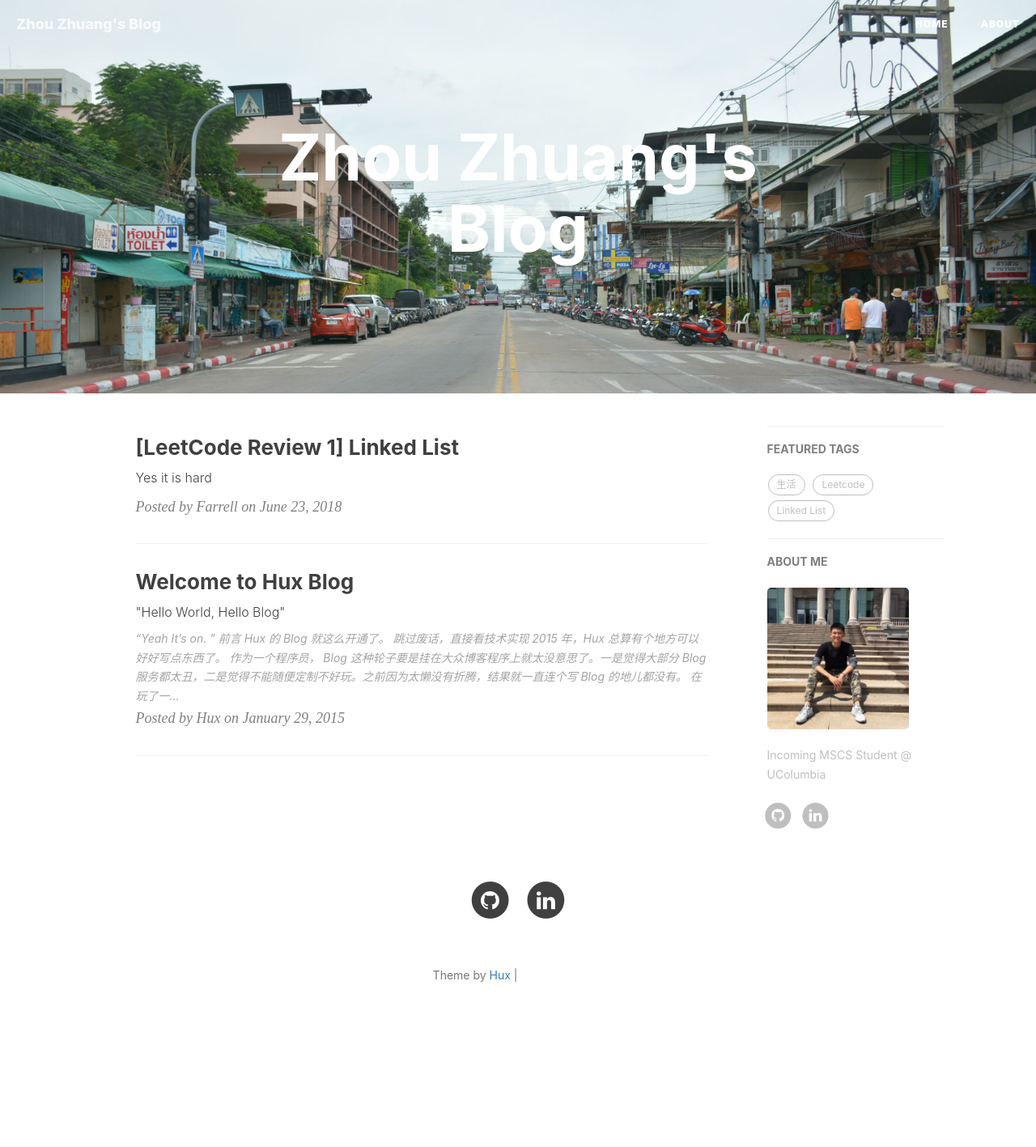
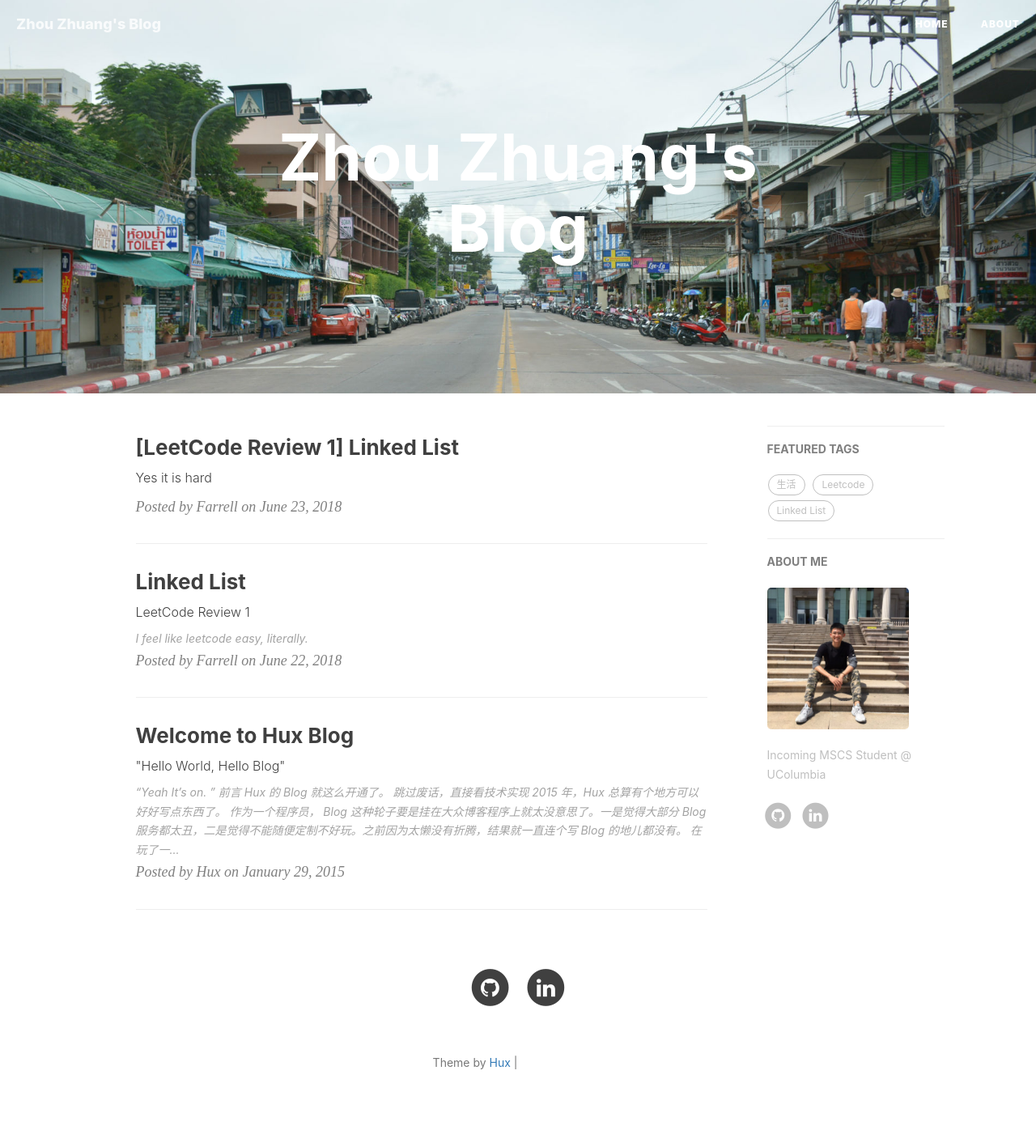
Before and after one commit to farrellsc/farrellsc.github.io, a Jekyll site: the page built from index.html, in a window 1280 px wide. Shown: the whole page at 81% size. Built offline with Jekyll 4.4.1, drawn with Linux system fonts in a browser that asks for light colours; nearby versions of some CDN libraries; the list of posts is cut into pages by our own code; comment, search, counter and statistics services are not loaded; before the commit the page ends 1309 px from its top, so only the background shows below that; grey boxes are pictures that could not be loaded.

Commit message:
version 1.0

```diff
--- a/_config.yml
+++ b/_config.yml
@@ -51,9 +51,9 @@
 #disqus_username: _your_disqus_short_name_
 
 # Duoshuo settings
-duoshuo_username: huxblog
+duoshuo_username: farrellsc
 # Share component is depend on Comment so we can NOT use share only.
-duoshuo_share: true                     # set to false if you want to use Comment without Sharing
+duoshuo_share: false                     # set to false if you want to use Comment without Sharing
 
 
 
@@ -62,8 +62,8 @@
 # Baidu Analytics
 ba_track_id: 4cc1f2d8f3067386cc5cdb626a202900
 # Google Analytics
-ga_track_id: 'UA-49627206-1'            # Format: UA-xxxxxx-xx
-ga_domain: huangxuan.me
+ga_track_id: 'UA-121236230-1'            # Format: UA-xxxxxx-xx
+# ga_domain: huangxuan.me
 
 
 
--- /dev/null
+++ b/_posts/2018-06-23-Linked-List.markdown
@@ -0,0 +1,14 @@
+---
+layout:     post
+title:      "Linked List"
+subtitle:   "LeetCode Review 1"
+date:       2018-06-22 12:00:00
+author:     "Farrell"
+header-img: "img/home-bg-o.jpg"
+catalog: true
+tags:
+    - Leetcode
+    - Linked List
+---
+
+> I feel like leetcode easy, literally.
```
Also changed, not shown: README.md, img/favicon.ico.
